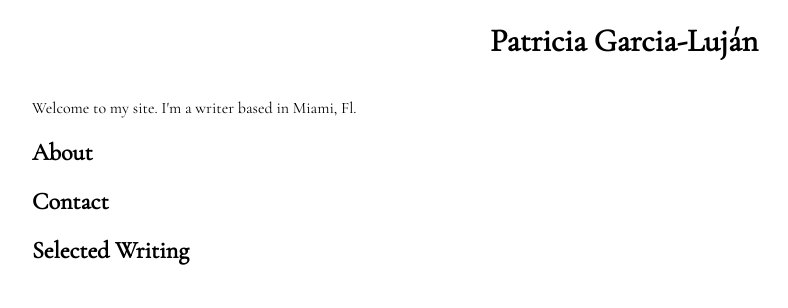
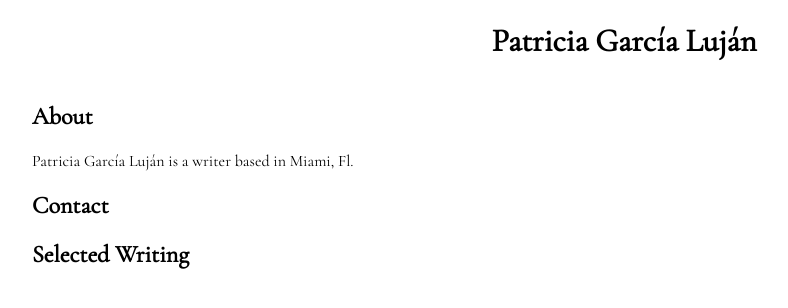
Before and after one commit to chavierto/pgarcialujan-site, a React (Create React App) app: page / in a window 1280 px wide. Shown: the top 308 px of the page, without its empty margins (16-804 px from the left). Built offline with nearby package versions, Linux system fonts and the light colour scheme.

Commit message:
Minor text changes

```diff
--- a/src/App.js
+++ b/src/App.js
@@ -4,12 +4,12 @@ function App() {
 	return (
 		<div className='App'>
 			<header className='App-header'>
-				<h1>Patricia Garcia-Luján</h1>
+				<h1>Patricia García Luján</h1>
 			</header>
-			<p>Welcome to my site. I'm a writer based in Miami, Fl.</p>
-      <h2>About</h2>
-      <h2>Contact</h2>
-      <h2>Selected Writing</h2>
+			<h2>About</h2>
+			<p>Patricia García Luján is a writer based in Miami, Fl.</p>
+			<h2>Contact</h2>
+			<h2>Selected Writing</h2>
 		</div>
 	);
 }
```
